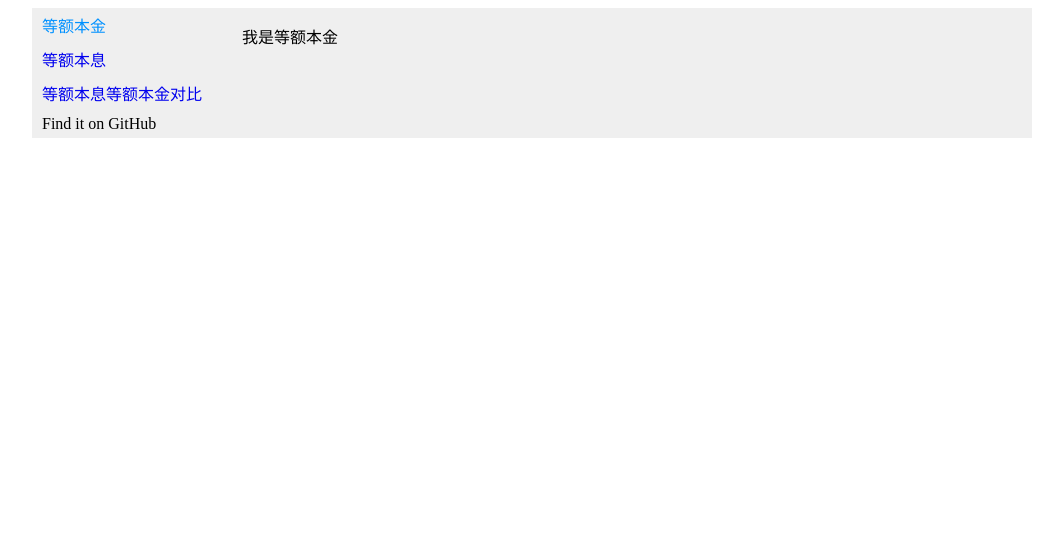
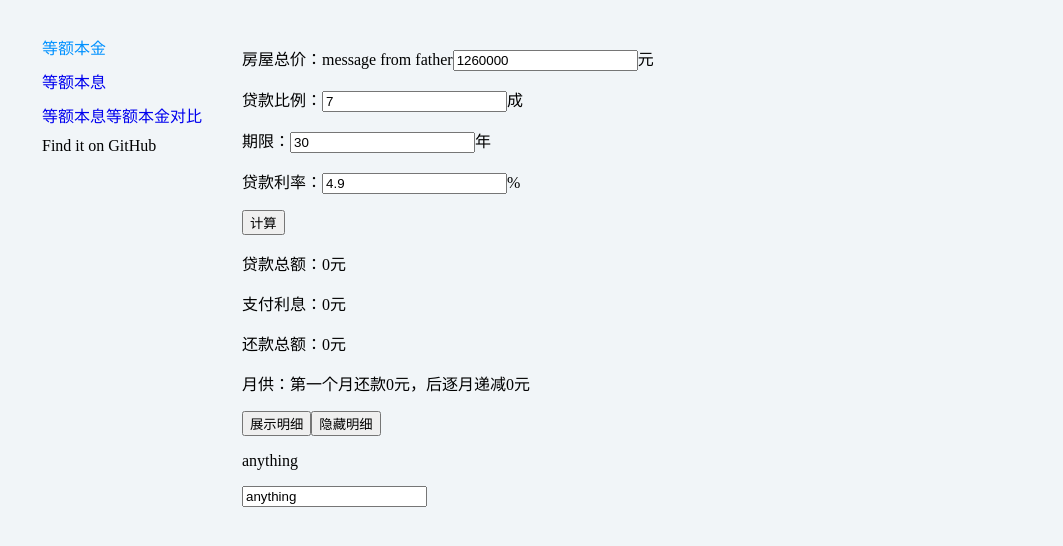
Before and after one commit to xiaogliu/calculator-for-house-loan, a Vue app in the folder vue/: page / in a window 1280 px wide. Shown: the top 546 px of the page, without its empty margins (108-1171 px from the left). Built offline with nearby package versions, Linux system fonts and the light colour scheme.

Commit message:
ESLINT配置，父子组件通信

```diff
--- a/vue/src/App.vue
+++ b/vue/src/App.vue
@@ -11,9 +11,11 @@ export default {
 </script>
 
 <style lang="scss">
+body {
+	background-color: #F1F5F8;
+}
 #app {
   width: 1000px;
-  margin: 0 auto;
-  background: #efefef;
+  margin: 30px auto;
 }
 </style>
--- a/vue/src/components/AverageInterest.vue
+++ b/vue/src/components/AverageInterest.vue
@@ -1,6 +1,7 @@
 <template>
   <div class="average-interest">
     <SideMenu></SideMenu>
+    <RawData></RawData>
     <div main-info>
       <p>我是等额本息</p>
     </div>
@@ -8,11 +9,13 @@
 </template>
 <script>
   import SideMenu from './SideMenu';
+  import RawData from './RawData';
 
   export default {
     name: 'averageCapital',
     components: {
       SideMenu,
+      RawData,
     },
   };
 </script>
--- a/vue/src/components/AveragePrincipal.vue
+++ b/vue/src/components/AveragePrincipal.vue
@@ -1,23 +1,62 @@
 <template>
   <div class="average-capital">
     <SideMenu></SideMenu>
-    <div main-info>
-      <p>我是等额本金</p>
+    <div main>
+      <RawData mes-father="message from father" @repayPerMouObj="getRepayPerMouObj"></RawData>
+      <div main-result>
+        <p>
+          <span class="category">贷款总额：</span><span class="output-numb total-loan">0</span>元
+        </p>
+        <p>
+          <span class="category">支付利息：</span><span class="output-numb total-interest-ap">0</span>元
+        </p>
+        <p>
+          <span class="category">还款总额：</span><span class="output-numb total-repay-ap">0</span>元
+        </p>
+        <p>
+          <span class="category">月供：</span>第一个月还款<span class="output-numb repay-per-mouth-ap">0</span>元，后逐月递减<span class="output-numb decrease-per-mouth-ap">0</span>元
+        </p>
+        <button class="detail-btn" @click="displayDetail()">展示明细</button>
+        <button class="hide-detail-btn">隐藏明细</button>
+        <p>{{ testData }}</p>
+        <input type="text" v-model="testData">
+      </div>
     </div>
   </div>
 </template>
 <script>
   import SideMenu from './SideMenu';
+  import RawData from './RawData';
 
   export default {
     name: 'averageCapital',
     components: {
       SideMenu,
+      RawData,
+    },
+    data() {
+      return {
+        testData: 'anything',
+        repayPerMouObj: null,
+      };
+    },
+    methods: {
+      getRepayPerMouObj(data) {
+        this.repayPerMouObj = data;
+        console.log(data);
+      },
+      displayDetail() {
+        console.log(this.repayPerMouObj);
+      },
     },
   };
 </script>
 <style lang="scss" scoped>
   .average-capital {
     display: flex;
+    .main {
+      display: flex;
+      flex-direction: column;
+    }
   }
 </style>
--- a/vue/src/components/Compare.vue
+++ b/vue/src/components/Compare.vue
@@ -1,6 +1,7 @@
 <template>
   <div class="compare">
     <SideMenu></SideMenu>
+    <RawData></RawData>
     <div main-info>
       <p>我是对比</p>
     </div>
@@ -8,11 +9,13 @@
 </template>
 <script>
   import SideMenu from './SideMenu';
+  import RawData from './RawData';
 
   export default {
     name: 'averageCapital',
     components: {
       SideMenu,
+      RawData,
     },
   };
 </script>
--- /dev/null
+++ b/vue/src/components/RawData.vue
@@ -0,0 +1,174 @@
+<template>
+  <div class="raw-data">
+    <p>
+    <span>房屋总价：{{mesFather}}</span>
+      <input class="totalPrice" type="text" title="totalPrice" v-model="totalPrice">元
+    </p>
+    <p>
+      <span>贷款比例：</span>
+      <input class="proportion" type="text" title="proportion" v-model="proportion">成
+    </p>
+    <p>
+      <span>期限：</span>
+      <input class="period" type="text" title="period" v-model="period">年
+    </p>
+    <p>
+      <span>贷款利率：</span>
+      <input class="interest" type="text" title="interest" v-model="interest">%
+    </p>
+    <button class="calculate" @click="computeResult()">计算</button>
+    {{result}}
+  </div>
+</template>
+<script>
+  export default {
+    props: ['mesFather'],
+    data() {
+      return {
+        totalPrice: 1260000,
+        proportion: 7,
+        period: 30,
+        interest: 4.9,
+        result: '',
+        repayPerMouObj: {
+          // 等额本息
+          repayPerMouObjAi: {
+            repayInterestPerMouArrAi: [],
+            repayPrincipalPerMouArrAi: [],
+            balanceArrAi: [],
+            totalRepayedArrAi: [],
+            totalRepayPerMouArrAi: [],
+          },
+          // 等额本金
+          repayPerMouObjAp: {
+            repayInterestPerMouArrAp: [],
+            repayPerMouPriceArrAp: [],
+            balanceArrAp: [],
+            totalRepayedArrAp: [],
+            totalRepayPerMouArrAp: [],
+          },
+        },
+        // 等额本金每月还款递减金额
+        decreasePerMouAp: 0,
+      };
+    },
+    methods: {
+      // 格式化金额，保留N位小数，小数位数等于decimals
+      formatFloat(input, decimals) {
+        const formatFloatNumb = Math.round(input * (10 ** decimals)) / (10 ** decimals);
+        return formatFloatNumb.toFixed(decimals);
+      },
+      // 等额本息每月还款金额
+      getRepayPerMouPriceAi(loanTotal, interestRatePerMou, totalMouths) {
+        const x = (1 + interestRatePerMou) ** totalMouths;
+        return ((loanTotal * interestRatePerMou * x) / (x - 1));
+      },
+      // 等额本息第i个月还款中利息部分
+      getRepayInterestPerMouAi(i, loanTotal, interestRatePerMou, totalMouths) {
+        const [x, y] = [(1 + interestRatePerMou) ** i, (1 + interestRatePerMou) ** totalMouths];
+        return (loanTotal * interestRatePerMou * ((x - (y * (x - 1))) / (y - 1)));
+      },
+      // 结算结果
+      computeResult() {
+        const loanTotal = (this.totalPrice * this.proportion) / 10;
+        const interestRatePerMou = this.interest / 12 / 100;
+        const totalMouths = this.period * 12;
+
+        // 等额本息月均还本带息
+        const repayPerMouAi = this.getRepayPerMouPriceAi(loanTotal, interestRatePerMou, totalMouths);
+        // 等额本息初始化剩余待还本金
+        let balancePerMouAi = loanTotal;
+
+        // 等额本息初始化已还总金额
+        let totalRepayedPerMouAi = 0;
+
+        // 等额本金每月还款本金
+        const repayPrincipalPerMouAp = loanTotal / totalMouths;
+
+        // 等额本金每月还款递减金额
+        this.decreasePerMouAp = repayPrincipalPerMouAp * interestRatePerMou;
+
+        // 等额本金初始化剩余待还本金
+        let balancePerMouAp = loanTotal;
+
+        // 等额本金初始化已还总金额
+        let totalRepayedPerMouAp = 0;
+
+        // 初始化数据
+        this.repayPerMouObj = {
+          // 等额本息
+          repayPerMouObjAi: {
+            repayInterestPerMouArrAi: [],
+            repayPrincipalPerMouArrAi: [],
+            balanceArrAi: [],
+            totalRepayedArrAi: [],
+            totalRepayPerMouArrAi: [],
+          },
+          // 等额本金
+          repayPerMouObjAp: {
+            repayInterestPerMouArrAp: [],
+            repayPerMouPriceArrAp: [],
+            balanceArrAp: [],
+            totalRepayedArrAp: [],
+            totalRepayPerMouArrAp: [],
+          },
+        };
+
+        for (let i = 0; i < totalMouths; i += 1) {
+          // 等额本息第(i+1)个月需还利息
+          const repayInterestPerMouAi = this.getRepayInterestPerMouAi(i, loanTotal, interestRatePerMou, totalMouths);
+
+          // 等额本息第(i+1)个月需还本金：月均还本带息 - 利息部分
+          const repayPrincipalPerMouAi = repayPerMouAi - repayInterestPerMouAi;
+
+          // 等额本息第(i+1)个月待还本金：第i个月剩余待还本金 - 第(i + 1) 个月所还本金，即上月剩余待还本金 - 当月已还本金
+          balancePerMouAi -= repayPrincipalPerMouAi;
+
+          // 等额本息第(i+1)个月已还总金额
+          totalRepayedPerMouAi += repayPerMouAi;
+
+          // 等额本金第(i+1)个月若提前还款实际支付
+          const totalRepayPerMouAi = balancePerMouAi + totalRepayedPerMouAi;
+
+          // 拼接等额本息数组，包括各月份需还利息、本金及剩余待还本金
+          this.repayPerMouObj.repayPerMouObjAi.repayInterestPerMouArrAi.push(this.formatFloat(repayInterestPerMouAi, 2));
+          this.repayPerMouObj.repayPerMouObjAi.repayPrincipalPerMouArrAi.push(this.formatFloat(repayPrincipalPerMouAi, 2));
+          this.repayPerMouObj.repayPerMouObjAi.balanceArrAi.push(this.formatFloat(balancePerMouAi, 2));
+          this.repayPerMouObj.repayPerMouObjAi.totalRepayedArrAi.push(this.formatFloat(totalRepayedPerMouAi, 2));
+          this.repayPerMouObj.repayPerMouObjAi.totalRepayPerMouArrAi.push(this.formatFloat(totalRepayPerMouAi, 2));
+
+          // 等额本金第(i+1)个月需还利息
+          const repayInterestPerMouAp = loanTotal * interestRatePerMou * (1 - ((i - 1) / totalMouths));
+
+          // 等额本金第(i+1)个月还本带息
+          const repayPerMouPriceAp = repayPrincipalPerMouAp + repayInterestPerMouAp;
+
+          // 等额本金第(i+1)个月剩余待还本金
+          balancePerMouAp -= repayPrincipalPerMouAp;
+
+          // 等额本金第(i+1)个月总还本带息
+          totalRepayedPerMouAp += repayPerMouPriceAp;
+
+          // 等额本金第(i+1)个月若提前还款实际支付
+          const totalRepayPerMouAp = balancePerMouAp + totalRepayedPerMouAp;
+
+          // 拼接等额本金数组，包括各月份需还利息、本金及剩余待还本金
+          this.repayPerMouObj.repayPerMouObjAp.repayInterestPerMouArrAp.push(this.formatFloat(repayInterestPerMouAp, 2));
+          this.repayPerMouObj.repayPerMouObjAp.repayPerMouPriceArrAp.push(this.formatFloat(repayPerMouPriceAp, 2));
+          this.repayPerMouObj.repayPerMouObjAp.balanceArrAp.push(this.formatFloat(balancePerMouAp, 2));
+          this.repayPerMouObj.repayPerMouObjAp.totalRepayedArrAp.push(this.formatFloat(totalRepayedPerMouAp, 2));
+          this.repayPerMouObj.repayPerMouObjAp.totalRepayPerMouArrAp.push(this.formatFloat(totalRepayPerMouAp, 2));
+        }
+        console.log(this.repayPerMouObj);
+
+        // 向父组件发送数据
+        this.$emit('repayPerMouObj', this.repayPerMouObj);
+      },
+    },
+  };
+</script>
+<style lang="scss" scoped>
+  .raw-data {
+    // width: 100%;
+  }
+</style>
```
Also changed, not shown: vue/.eslintrc.js.
